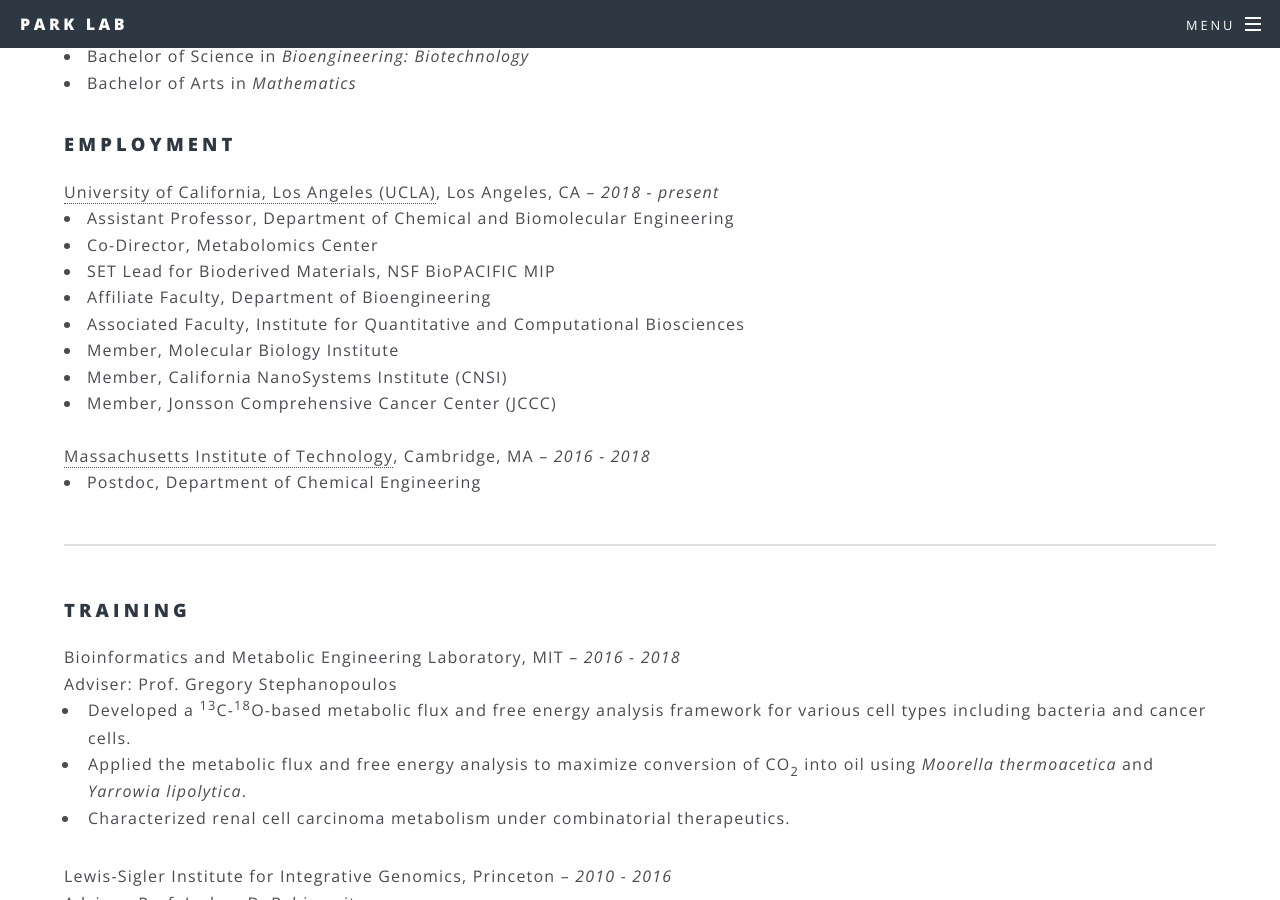
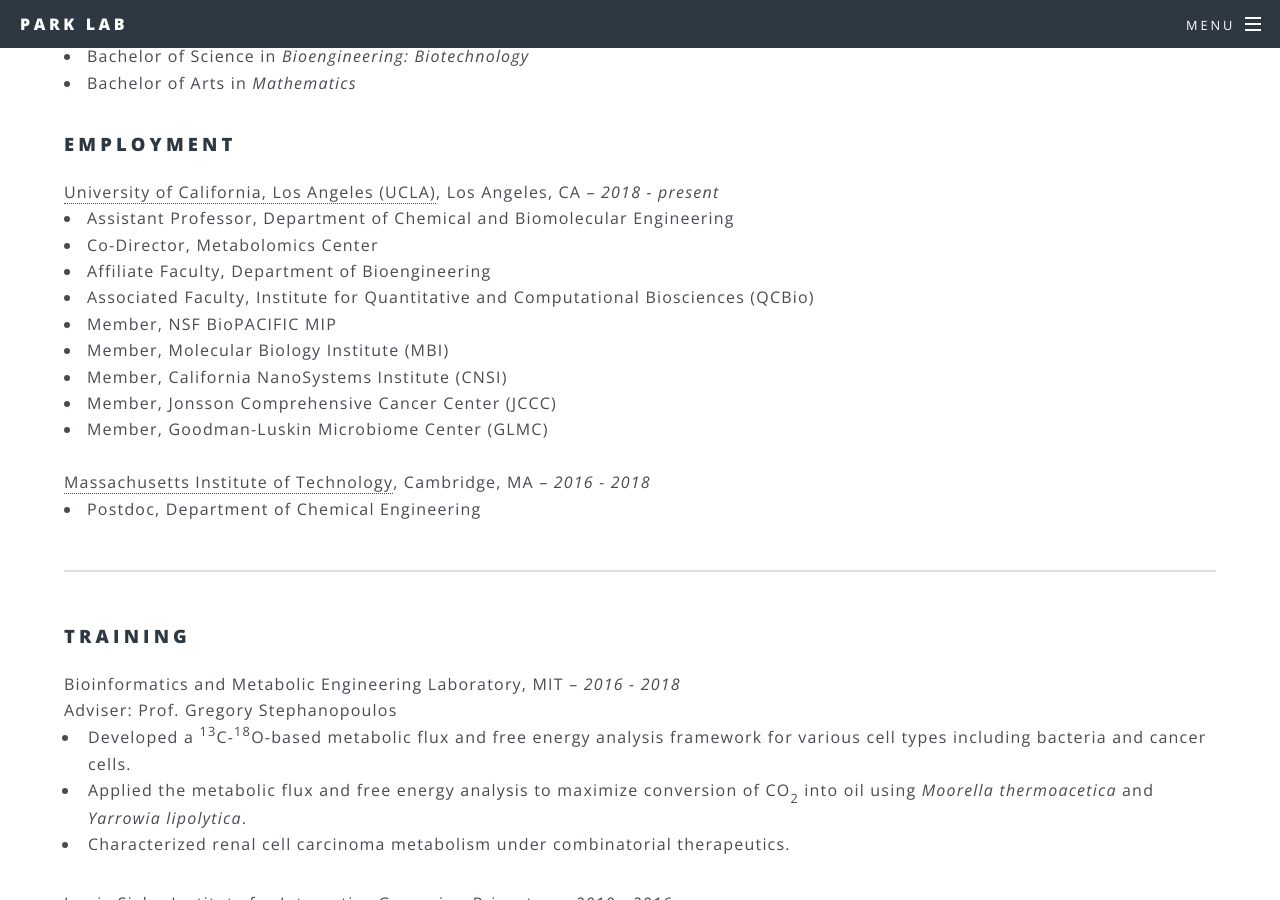
Before and after one commit to jopark/jopark.github.io, a Jekyll site: the page built from biography.html, in a window 1280 px wide and 900 px high, scrolled down 628 px. Built offline with Jekyll 4.4.1, drawn with Linux system fonts in a browser that asks for light colours.

Commit message:
Update biography.html

```diff
--- a/biography.html
+++ b/biography.html
@@ -22,12 +22,13 @@
 		<a href="http://www.ucla.edu/">University of California, Los Angeles (UCLA)</a>, Los Angeles, CA – <i>2018 - present</i><br>
 		<li>Assistant Professor, Department of Chemical and Biomolecular Engineering</li>
 		<li>Co-Director, Metabolomics Center</li>
-		<li>SET Lead for Bioderived Materials, NSF BioPACIFIC MIP</li>
 		<li>Affiliate Faculty, Department of Bioengineering</li>
-		<li>Associated Faculty, Institute for Quantitative and Computational Biosciences</li>
-		<li>Member, Molecular Biology Institute</li>
+		<li>Associated Faculty, Institute for Quantitative and Computational Biosciences (QCBio)</li>
+		<li>Member, NSF BioPACIFIC MIP</li>
+		<li>Member, Molecular Biology Institute (MBI)</li>
 		<li>Member, California NanoSystems Institute (CNSI)</li>
 		<li>Member, Jonsson Comprehensive Cancer Center (JCCC)</li>
+		<li>Member, Goodman-Luskin Microbiome Center (GLMC)</li>
 		<br>
 		<a href="http://web.mit.edu">Massachusetts Institute of Technology</a>, Cambridge, MA – <i>2016 - 2018</i><br>
 		<li>Postdoc, Department of Chemical Engineering</li>
```
